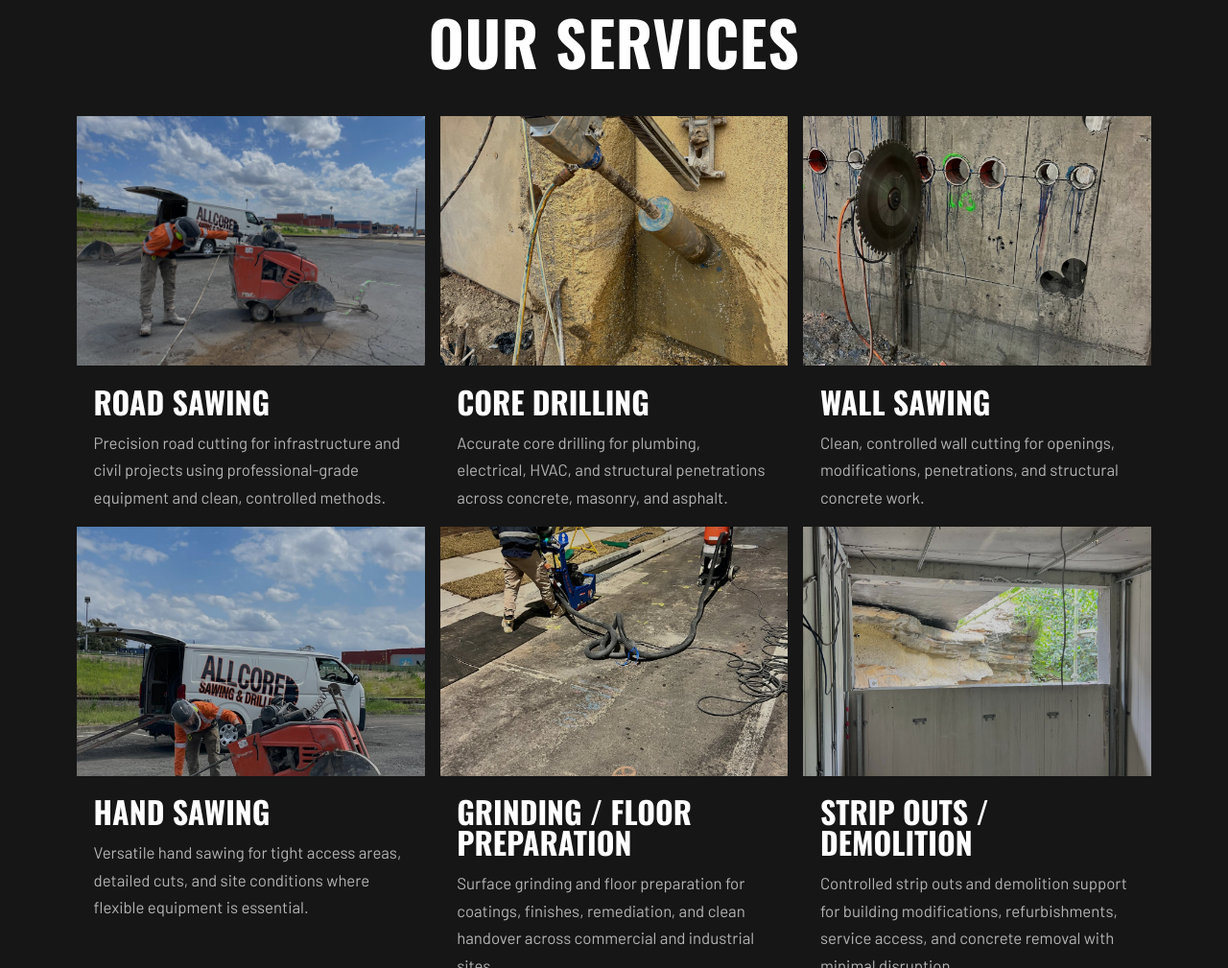
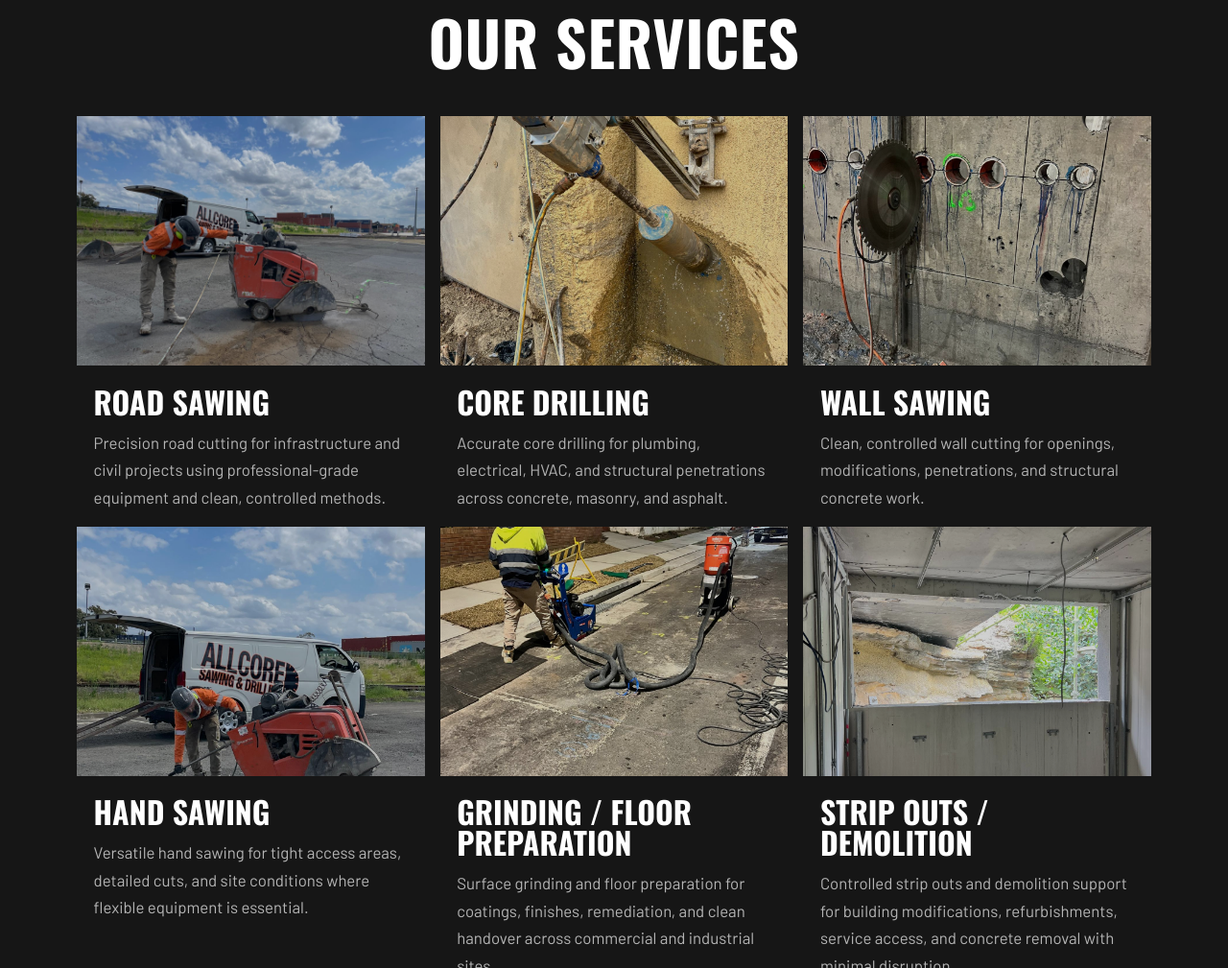
Before and after one commit to rperac/allcore-website, a plain HTML site: page index.html in a window 1280 px wide. Shown: the part 1546-2555 px from the top of the page at 96% size. Drawn offline with nearby package versions, Linux system fonts and the light colour scheme.

Commit message:
Improve service photo crop positions

```diff
--- a/styles.css
+++ b/styles.css
@@ -300,27 +300,27 @@ textarea {
 }
 
 .service-image-road {
-  object-position: 46% 56%;
+  object-position: 40% 58%;
 }
 
 .service-image-core {
-  object-position: 47% 60%;
+  object-position: 50% 56%;
 }
 
 .service-image-wall {
-  object-position: 30% 50%;
+  object-position: 40% 50%;
 }
 
 .service-image-hand {
-  object-position: 32% 38%;
+  object-position: 46% 44%;
 }
 
 .service-image-grinding {
-  object-position: 48% 52%;
+  object-position: 36% 38%;
 }
 
 .service-image-stripout {
-  object-position: 52% 42%;
+  object-position: 50% 34%;
 }
 
 .service-body {
```
